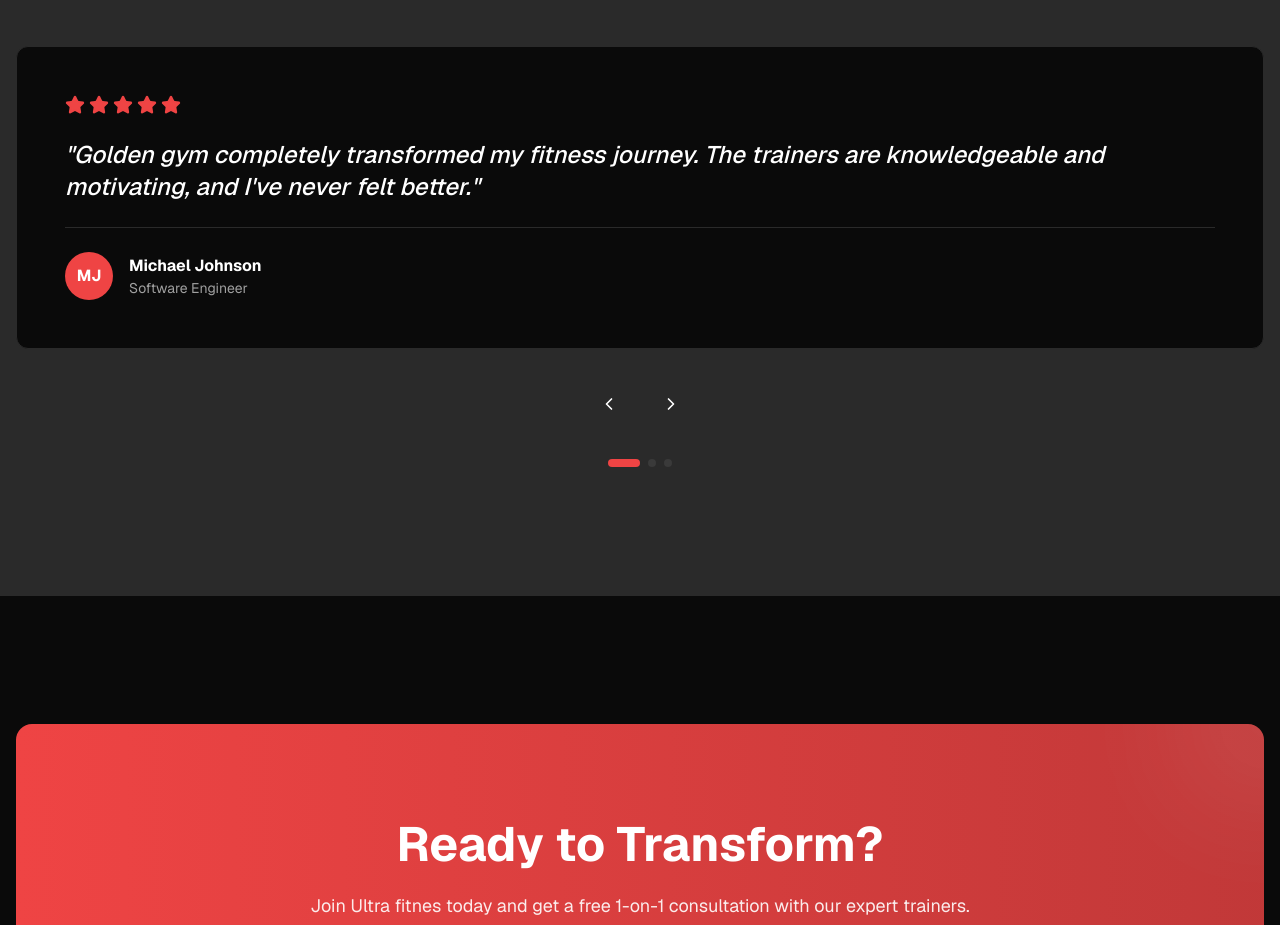
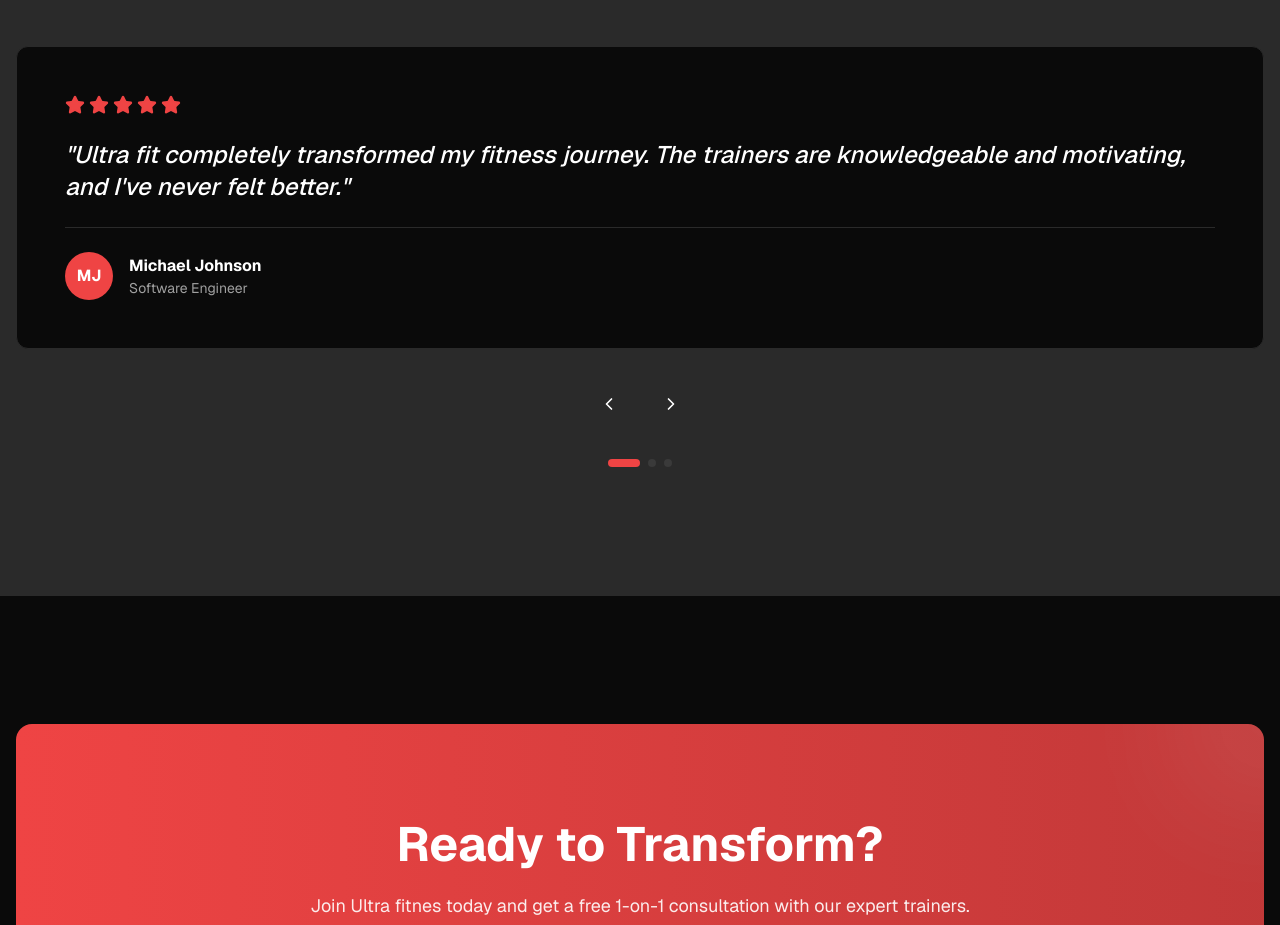
Before and after one commit to bonnie12-w/gym, a Next.js app: page / in a window 1280 px wide. Shown: the part 4080-5005 px from the top of the page. Built offline with nearby package versions, Linux system fonts and the light colour scheme.

Commit message:
Update testimonials-section.tsx

```diff
--- a/components/testimonials-section.tsx
+++ b/components/testimonials-section.tsx
@@ -12,7 +12,7 @@ export function TestimonialsSection() {
       name: 'Michael Johnson',
       role: 'Software Engineer',
       content:
-        'Golden gym completely transformed my fitness journey. The trainers are knowledgeable and motivating, and I\'ve never felt better.',
+        'Ultra fit completely transformed my fitness journey. The trainers are knowledgeable and motivating, and I\'ve never felt better.',
       rating: 5,
       image: 'MJ',
     },
```
